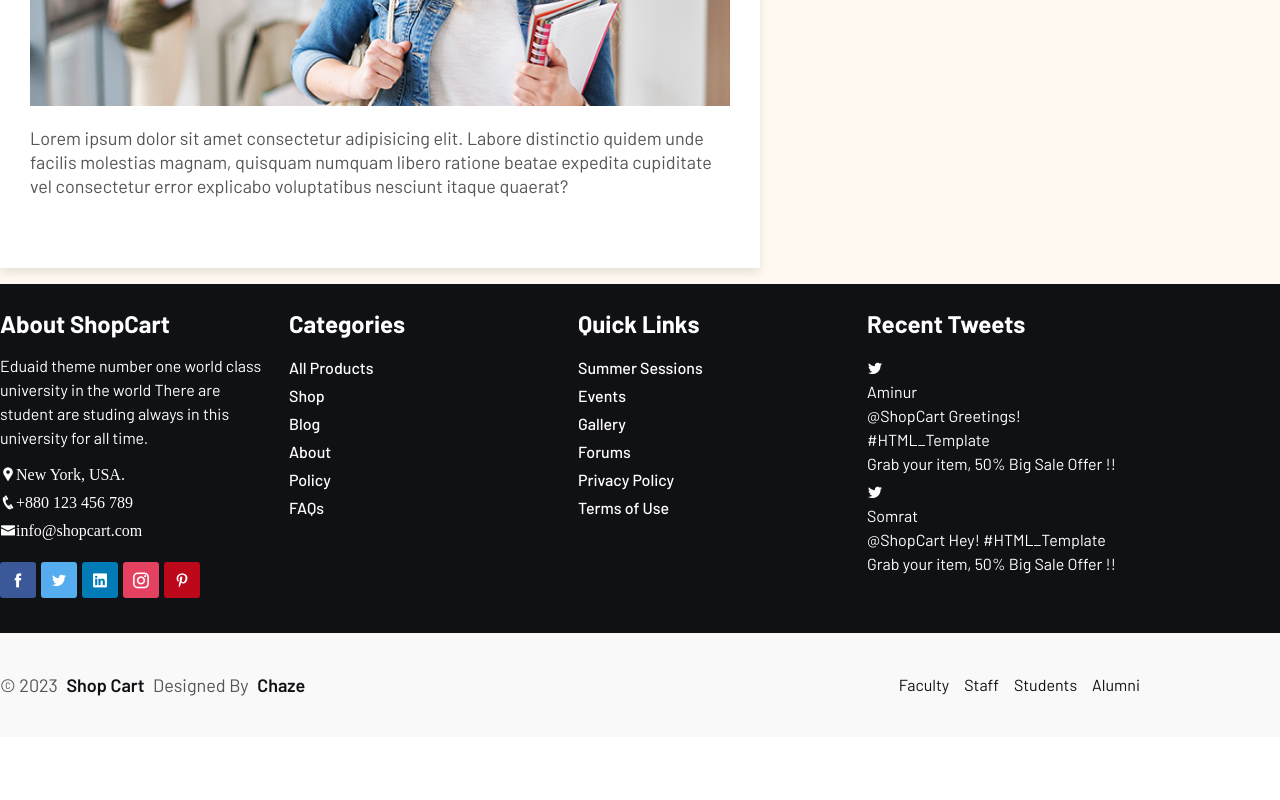
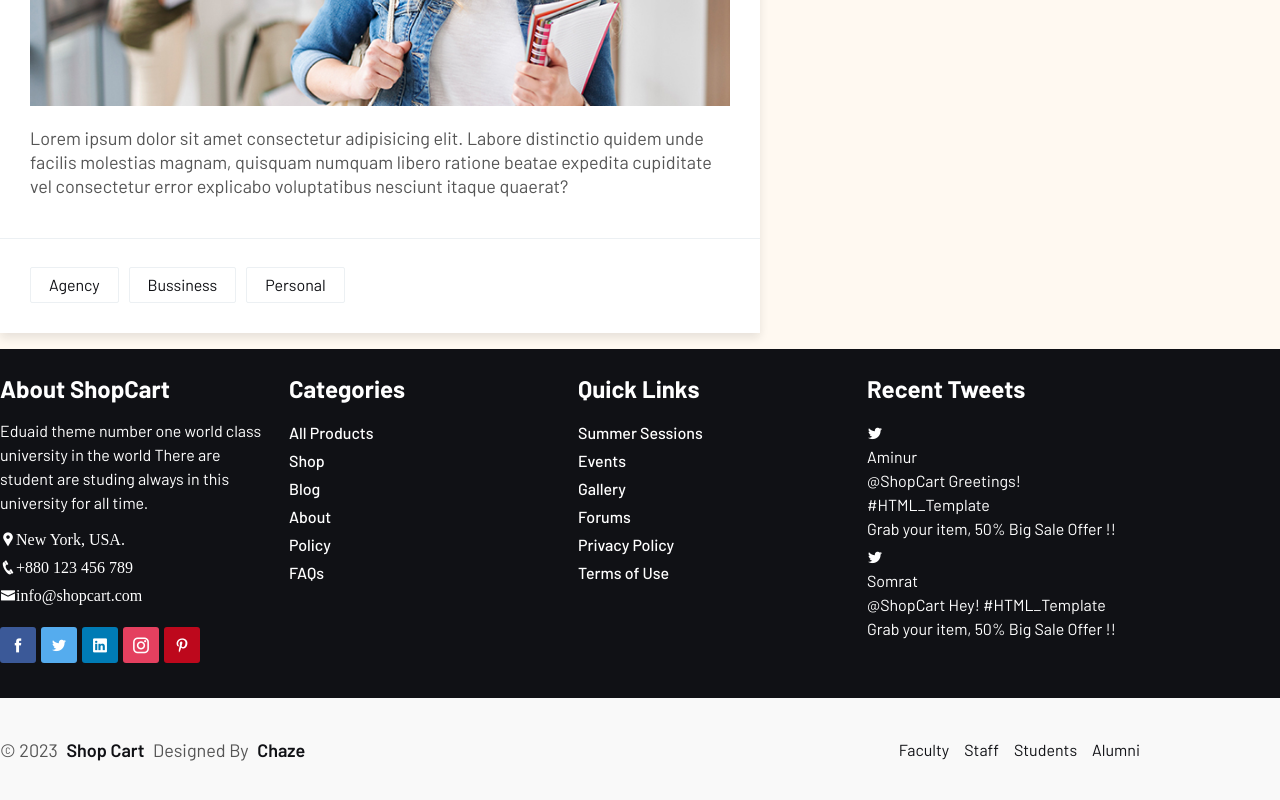
Before and after one commit to iwai-0310/Ecom-React, a React (Vite) app: page /blog/1 in a window 1280 px wide. Shown: the part 2476-3276 px from the top of the page. Before the commit the page ends 3213 px from the top, so only its background shows below. Built offline with nearby package versions, Linux system fonts and the light colour scheme.

Commit message:
Adds tags at the end and somedata for social links at op

```diff
--- a/src/shopComponent/BlogView.jsx
+++ b/src/shopComponent/BlogView.jsx
@@ -2,6 +2,34 @@ import React, { useState } from "react";
 import blogList from "../utilis/blogdata";
 import { useParams } from "react-router-dom";
 import PageHeader from "../components/PageHeader";
+
+const socialList = [
+  {
+    link: "#",
+    iconName: "icofont-facebook",
+    className: "facebook",
+  },
+  {
+    link: "#",
+    iconName: "icofont-twitter",
+    className: "twitter",
+  },
+  {
+    link: "#",
+    iconName: "icofont-linkedin",
+    className: "linkedin",
+  },
+  {
+    link: "#",
+    iconName: "icofont-instagram",
+    className: "instagram",
+  },
+  {
+    link: "#",
+    iconName: "icofont-pinterest",
+    className: "pinterest",
+  },
+];
 
 const BlogView = () => {
   const [blog, setBlog] = useState(blogList);
@@ -133,6 +161,20 @@ const BlogView = () => {
                                   cupiditate vel consectetur error explicabo
                                   voluptatibus nesciunt itaque quaerat?
                                 </p>
+                                <div className="tags-section ">
+                                  <ul className="tags lab-ul ">
+                                    <li>
+                                      <a href="#">Agency</a>
+                                    </li>
+                                    <li>
+                                      <a href="#">Bussiness</a>
+                                    </li>
+                                    <li>
+                                      <a href="#">Personal</a>
+                                    </li>
+                                  </ul>
+                                  <ul className="lab-ul social-icons">{}</ul>
+                                </div>
                               </div>
 
                               {/* post content ends */}
```
